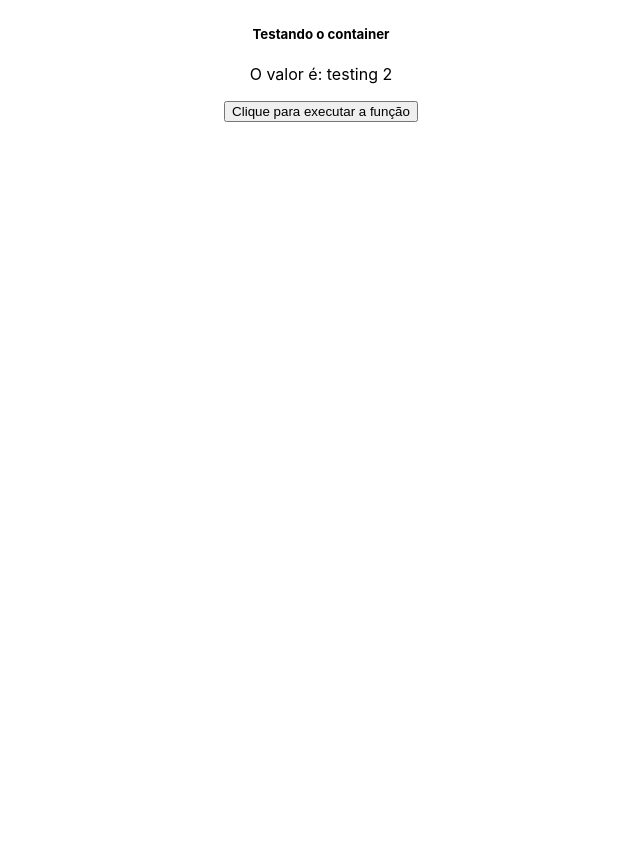
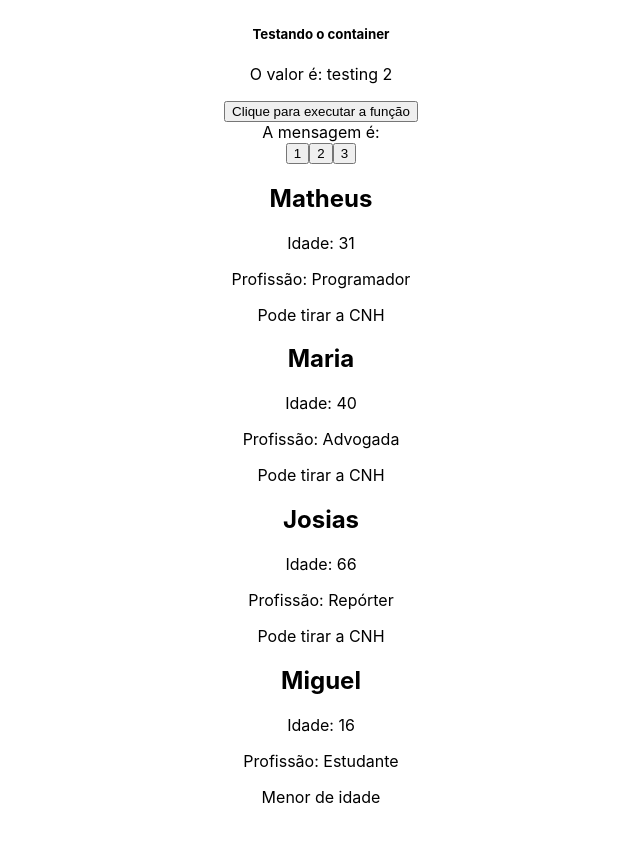
Before and after one commit to OlivioNeto/Curso_React_Udemy, a React (Create React App) app in the folder Modulo3/avancando/: page / in a window 1280 px wide. Shown: the part 2840-3682 px from the top of the page, without its empty margins (319-959 px from the left). Before the commit the page ends 3462 px from the top, so only its background shows below. Built offline with nearby package versions, Linux system fonts and the light colour scheme.

Commit message:
State lift e finalização da seção 3

```diff
--- a/Modulo3/avancando/src/App.js
+++ b/Modulo3/avancando/src/App.js
@@ -10,6 +10,9 @@ import CarDetails from './components/CarDetails';
 import Fragmento from './components/Fragmento';
 import Container from './components/Container';
 import ExecuteFunction from './components/ExecuteFunction';
+import Message from './components/Message';
+import ChangeMessageState from './components/ChangeMessageState';
+import UserDetails from './components/UserDetails';
 
 function App() {
 
@@ -25,6 +28,19 @@ function App() {
   function showMessage(){
     console.log("Evento do componente pai!");
   }
+
+  const [message, setMessage] = useState("")
+
+  const handleMessage = (msg) => {
+    setMessage(msg);
+  }
+
+  const users = [
+    {id: 1, name: "Matheus", job: "Programador", age:31},
+    {id: 2, name: "Maria", job: "Advogada", age:40},
+    {id: 3, name: "Josias", job: "Repórter", age:66},
+    {id: 4, name: "Miguel", job: "Estudante", age:16}
+  ]
 
   return (
     <div className="App">
@@ -73,6 +89,18 @@ function App() {
       </Container>
       {/* executar função */}
       <ExecuteFunction myFunction={showMessage} />
+      {/* state lift */}
+      <Message msg={message}/>
+      <ChangeMessageState handleMessage={handleMessage}/>
+      {/* desafio */}
+      {users.map((user) =>(
+        <UserDetails
+          key={user.id}
+          name={user.name}
+          job={user.job}
+          age={user.age}
+        />
+      ))}
     </div>
   );
 }
--- /dev/null
+++ b/Modulo3/avancando/src/components/ChangeMessageState.js
@@ -0,0 +1,20 @@
+import React from 'react'
+
+const ChangeMessageState = ({handleMessage}) => {
+  const messages = ["Oi", "Olá", "Oi, tudo bem?"];
+    return (
+    <div>
+        <button onClick={() => handleMessage(messages[0])}>
+            1
+        </button>
+        <button onClick={() => handleMessage(messages[0])}>
+            2
+        </button>
+        <button onClick={() => handleMessage(messages[0])}>
+            3
+        </button>
+    </div>
+  )
+}
+
+export default ChangeMessageState
--- /dev/null
+++ b/Modulo3/avancando/src/components/Message.js
@@ -0,0 +1,9 @@
+import React from 'react'
+
+const Message = ({msg}) => {
+  return (
+    <div>A mensagem é: {msg}</div>
+  )
+}
+
+export default Message
--- /dev/null
+++ b/Modulo3/avancando/src/components/UserDetails.js
@@ -0,0 +1,16 @@
+import React from 'react'
+
+const UserDetails = ({name, age, job}) => {
+  return (
+    <div>
+       <h2>{name}</h2>
+       <p>Idade: {age}</p>
+       <p>Profissão: {job}</p>
+       {age >= 18 ? (<p>Pode tirar a CNH</p>)
+        :
+        (<p>Menor de idade</p>)}
+    </div>
+  )
+}
+
+export default UserDetails
```
